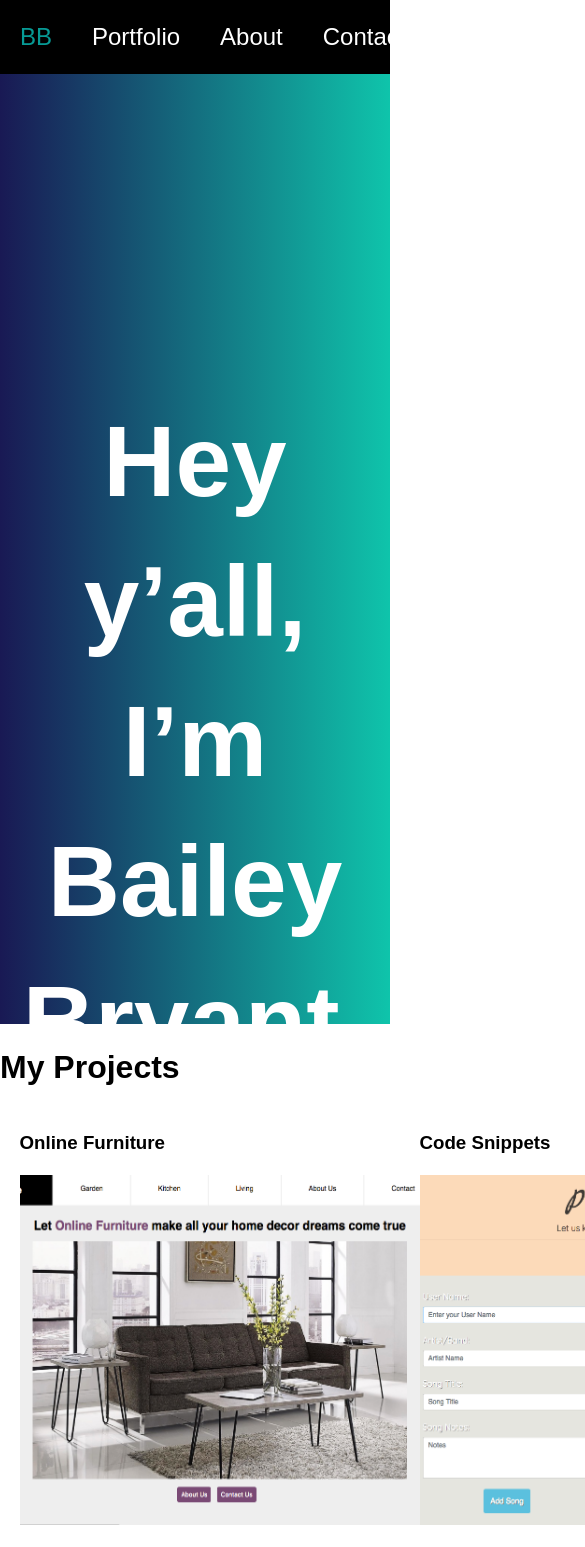
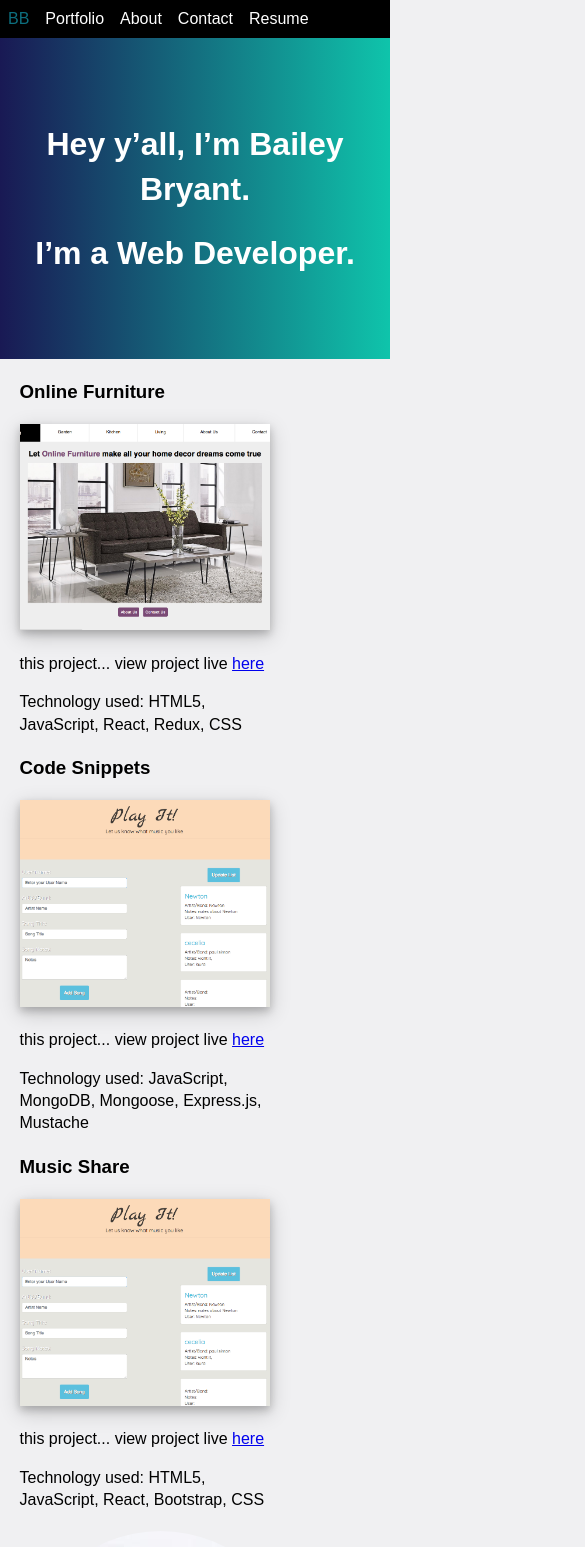
Before and after one commit to bbryant7/BB-Portfolio, a React (Create React App) app: page / in a window 390 px wide. Shown: the top 1547 px of the page, 585 px wide, since content can reach past the window. Built offline with nearby package versions, Linux system fonts and the light colour scheme.

Commit message:
responsive - mobile

```diff
--- a/src/components/App.js
+++ b/src/components/App.js
@@ -14,7 +14,7 @@ class App extends Component {
       <div className="app">
 
         <div className="splash">
-          <h1 className="Page-title">
+          <h1 className="top">
           Hey y’all, <span>I’m Bailey Bryant.</span>
           </h1>
           <h1> I’m a Web Developer. </h1>
--- a/src/components/BaseLayout.js
+++ b/src/components/BaseLayout.js
@@ -9,13 +9,13 @@ export default class BaseLayout extends Component {
       <div>
         <nav className="navbar">
 
-                <NavLink activeClassName="selected"  activeStyle={{color: "#079A95"}} className="logo" exact to='/'> BB</NavLink>
+                <NavLink activeClassName="selected"  activeStyle={{color: "#0D6F7F"}} className="logo" exact to='/'> BB</NavLink>
 
 
-                  <NavLink activeClassName="selected"  activeStyle={{color: "#079A95"}} className="nav-link" to='/portfolio'> Portfolio</NavLink>
-                  <NavLink activeClassName="selected"  activeStyle={{color: "#079A95"}} className="nav-link" to='/about'> About</NavLink>
-                  <NavLink activeClassName="selected"  activeStyle={{color: "#079A95"}} className="nav-link" to='/contact'> Contact</NavLink>
-                  <NavLink activeClassName="selected"  activeStyle={{color: "#079A95"}} className="nav-link" to='/resume'> Resume</NavLink>
+                  <NavLink activeClassName="selected"  activeStyle={{color: "#0D6F7F"}} className="nav-link" to='/portfolio'> Portfolio</NavLink>
+                  <NavLink activeClassName="selected"  activeStyle={{color: "#0D6F7F"}} className="nav-link" to='/about'> About</NavLink>
+                  <NavLink activeClassName="selected"  activeStyle={{color: "#0D6F7F"}} className="nav-link" to='/contact'> Contact</NavLink>
+                  <NavLink activeClassName="selected"  activeStyle={{color: "#0D6F7F"}} className="nav-link" to='/resume'> Resume</NavLink>
 
 
         </nav>
--- a/src/components/Portfolio.js
+++ b/src/components/Portfolio.js
@@ -9,23 +9,22 @@ class Portfolio extends Component {
 
     return (
       <div className = "portfolio-page">
-      <h1>  My Projects </h1>
       <div className="portfolio">
       <div className="project">
       <h3> Online Furniture </h3>
-      <img src={Ecom} height= "350px" width="400px" className="portfolio-image"/>
+      <img src={Ecom} className="portfolio-image"/>
       <p> this project... view project live <a href="x">here</a></p>
       <p> Technology used: HTML5, JavaScript, React, Redux, CSS</p>
       </div>
-      <div className="project" width="400px">
+      <div className="project">
       <h3> Code Snippets</h3>
-      <img src={MusicReview} height= "350px" width="400px" className="portfolio-image"/>
+      <img src={MusicReview}  className="portfolio-image"/>
       <p>this project... view project live <a href="x">here</a></p>
       <p> Technology used: JavaScript, MongoDB, Mongoose, Express.js, Mustache </p>
       </div>
-      <div className="project" width="400px">
+      <div className="project">
       <h3> Music Share </h3>
-      <img src={MusicReview} height= "350px" width="400px" className="portfolio-image"/>
+      <img src={MusicReview} className="portfolio-image"/>
       <p>  this project... view project live <a href="x">here</a></p>
       <p> Technology used: HTML5, JavaScript, React, Bootstrap, CSS  </p>
       </div>
--- a/src/styles/index.css
+++ b/src/styles/index.css
@@ -3,22 +3,147 @@ body {
   padding: 0;
   font-family: sans-serif;
   line-height: 1.4;
+  background-color: #F0F0F2;
+
 }
 
 .splash {
   background-size: cover;
   background-position: center;
   background: #191954;
-  background: -webkit-linear-gradient(left, #191954 , #0FC4AB); /* For Safari 5.1 to 6.0 */
-  background: -o-linear-gradient(right, #191954, #0FC4AB); /* For Opera 11.1 to 12.0 */
-  background: -moz-linear-gradient(right,#191954, #0FC4AB); /* For Firefox 3.6 to 15 */
+  background: -webkit-linear-gradient(left, #191954 , #0FC4AB);
+  background: -o-linear-gradient(right, #191954, #0FC4AB);
+  background: -moz-linear-gradient(right,#191954, #0FC4AB);
   background: linear-gradient(to right, #191954, #0FC4AB);
-  height: 700px;
   color:white;
-  padding-top: 250px;
   margin-top: 0;
   text-align: center;
-  font-size: 50px;
+  padding-top: 4em;
+  padding-bottom: 4em;
+}
+
+.splash h1 {
+  margin: 5%;
+}
+
+.top {
+  margin-top: 0;
+}
+.navbar{
+  display: flex;
+  background-color: black;
+}
+.logo {
+  text-decoration: none;
+  padding: .5em;
+  color: white;
+}
+
+.nav-link {
+  text-decoration: none;
+  padding: .5em;
+  color: white;
+  justify-content: flex-end;
+}
+
+.nav-link:hover {
+  text-decoration: underline;
+  color: #0D6F7F;
+}
+
+.portfolio {
+  margin: 5%;
+  /*display:flex;*/
+  /*flex-basis: 100%;*/
+  color: black;
+}
+
+.project{
+  width: 250px;
+}
+
+.portfolio-image{
+   box-shadow: 0 4px 8px 0 rgba(0, 0, 0, 0.2), 0 6px 20px 0 rgba(0, 0, 0, 0.19);
+   width: 250px;
+}
+
+.about-page{
+  margin: 5%;
+  text-align: left;
+}
+
+.unicorn {
+  color: #0D6F7F;
+}
+
+.about-picture{
+  border-radius: 100%;
+  margin-right: 5%;
+}
+
+.resume {
+  margin: 4%;
+
+}
+.resume button {
+  padding: 1em;
+  border-radius: 5%;
+  background-color: #0D6F7F;
+}
+
+.resume h4 {
+  margin-top: 0;
+  margin-bottom: 0;
+}
+button a {
+  text-decoration: none;
+  font-size: 2em;
+  color: white;
+}
+.resume span {
+  font-weight:bold;
+}
+
+.resume-header{
+  text-align: center;
+  border-bottom: 1px solid #0D6F7F;
+}
+
+footer {
+  color: white;
+  background-color: black;
+  text-align: center;
+  padding: 2em;
+}
+
+
+/*body {
+  margin: 0;
+  padding: 0;
+  font-family: sans-serif;
+  line-height: 1.4;
+  background-color: #F0F0F2;
+
+}
+
+/*.splash {
+  background-size: cover;
+  background-position: center;
+  background: #191954;
+  background: -webkit-linear-gradient(left, #191954 , #0FC4AB); /* For Safari 5.1 to 6.0 */
+  /*background: -o-linear-gradient(right, #191954, #0FC4AB); /* For Opera 11.1 to 12.0 */
+  /*background: -moz-linear-gradient(right,#191954, #0FC4AB); /* For Firefox 3.6 to 15 */
+/*  background: linear-gradient(to right, #191954, #0FC4AB);
+  color:white;
+  margin-top: 0;
+  text-align: center;
+  font-size: 3em;
+  padding-top: 4em;
+  padding-bottom: 4em;
+}
+
+.top {
+  margin-top: 0;
 }
 .navbar{
   display: flex;
@@ -41,7 +166,7 @@ body {
 
 .nav-link:hover {
   text-decoration: underline;
-  color: pink;
+  color: #0D6F7F;
 }
 
 .portfolio {
@@ -85,7 +210,7 @@ display: flex;
   font-size: 28px;
 }
 .unicorn {
-  color: #009A94;
+  color: #0D6F7F;
 }
 
 .about-picture{
@@ -104,7 +229,7 @@ display: flex;
 .resume button {
   padding: 1em;
   border-radius: 5%;
-  background-color: #009A94;
+  background-color: #0D6F7F;
 }
 button a {
   text-decoration: none;
@@ -117,7 +242,7 @@ button a {
 
 .resume-header{
   text-align: center;
-  border-bottom: 1px solid blue
+  border-bottom: 1px solid #0D6F7F;
 }
 .sub-header{
   display:flex;
@@ -130,4 +255,4 @@ footer {
   background-color: black;
   text-align: center;
   padding: 2em;
-}
+}*/
```
